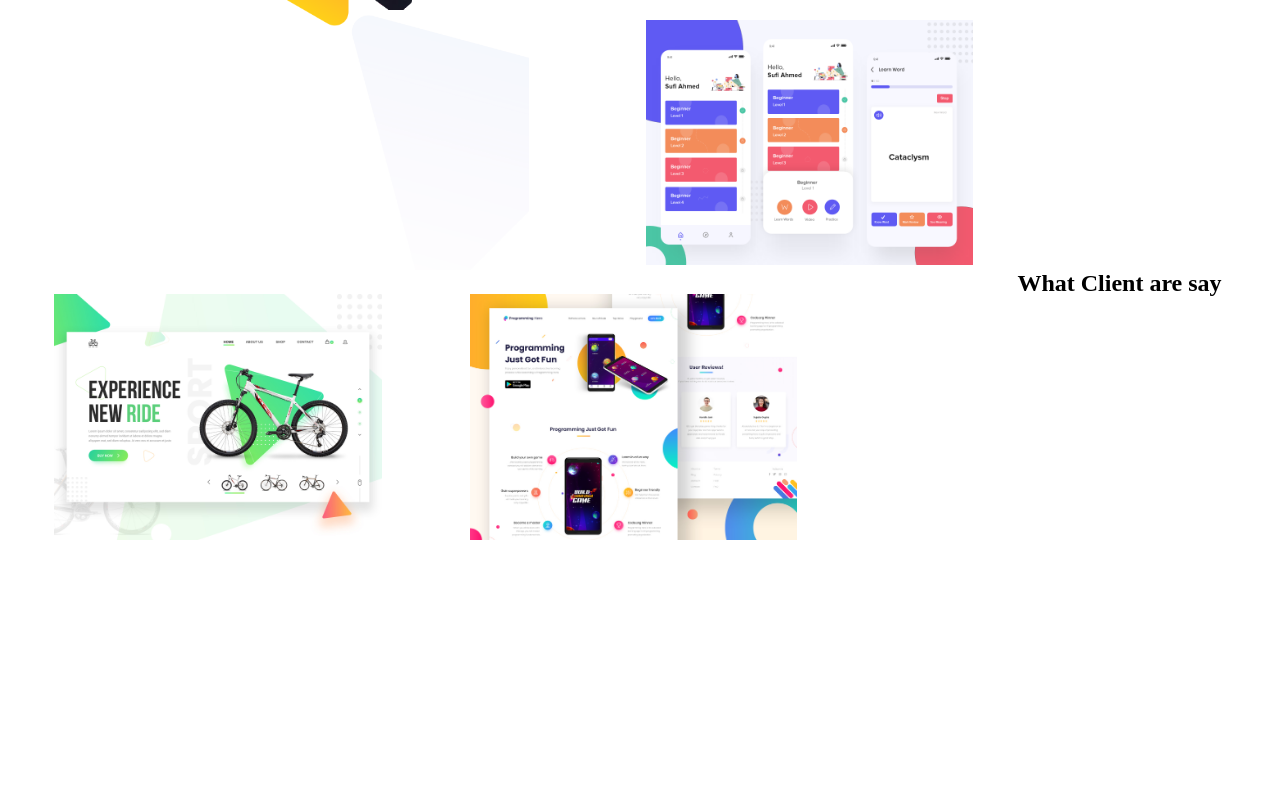
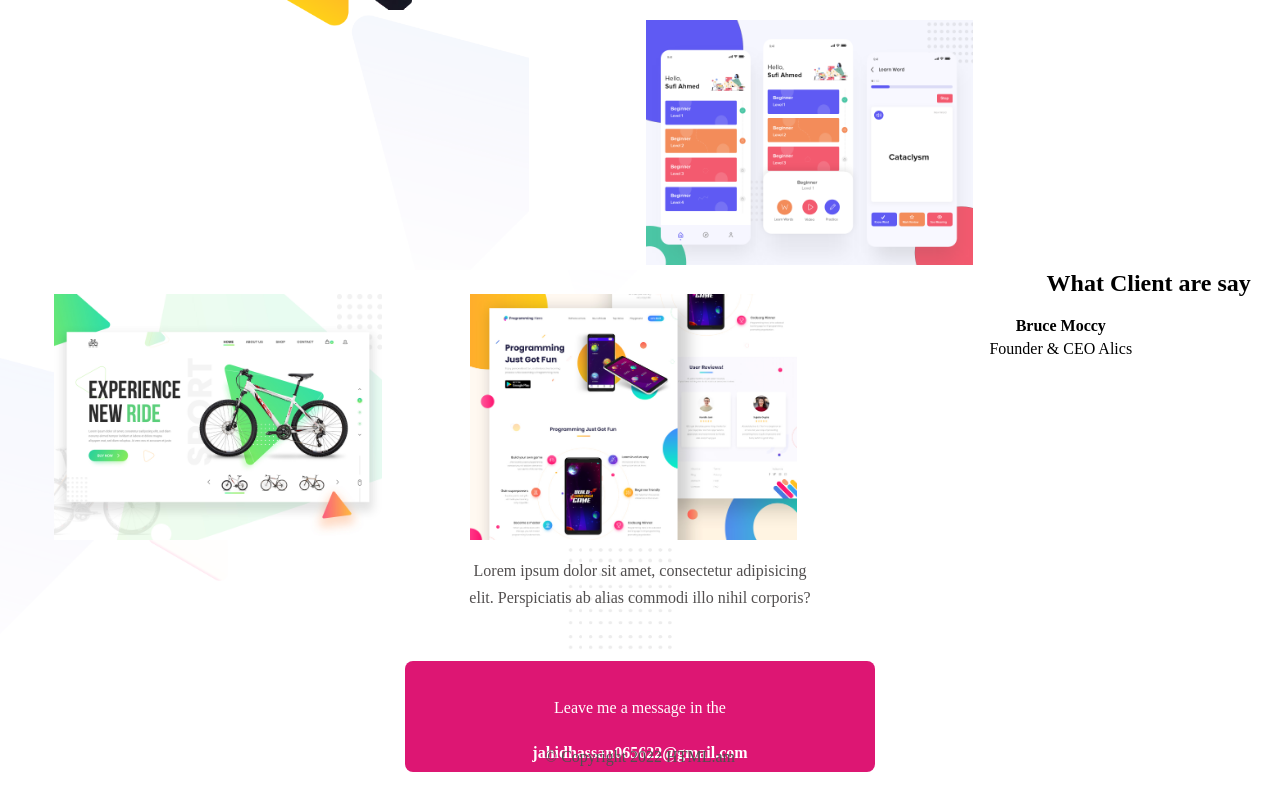
Before and after one commit to jahid005/personal-web, a plain HTML site: page index.html in a window 1280 px wide. Shown: the part 970-1763 px from the top of the page. Before the commit the page ends 1527 px from the top, so only its background shows below. Drawn offline with Linux system fonts and the light colour scheme.

Commit message:
site done

```diff
--- a/index.html
+++ b/index.html
@@ -42,10 +42,22 @@
         </div>
 
     </section>
+    <section class="footer-section">
+        <div class="footer-details">
+            <h2>What Client are say</h2>
+            <div class="client">
+                <h4>Bruce Moccy</h4>
+                <span>Founder & CEO Alics</span>
+            </div>
+            <p class="f-lorem">Lorem ipsum dolor sit amet, consectetur adipisicing elit. Perspiciatis ab alias commodi illo nihil corporis?</p>
+        <div class="contact">
+            <p>Leave me a message in the</p>
+            <b><a href = "mailto: jahidhassan065622@gmail.com">jahidhassan065622@gmail.com</a></b>
+        </div>
+    </section>
     <footer>
-        <h2>What Client are say</h2>
-        <div></div>
-
+        <p>&copy; Copyright 2022 HTML.am
+        </p>
     </footer>
 </body>
 </html>
--- a/style.css
+++ b/style.css
@@ -63,6 +63,8 @@ section{
     height:40px;
     width:0;
     background:rgb(221, 22, 115);
+    background: rgb(89,115,173);
+background: linear-gradient(47deg, rgba(89,115,173,1) 18%, rgba(193,84,139,1) 79%);
     /* color:#fff; */
     border-radius:5px;
     z-index:-1;
@@ -97,6 +99,36 @@ section{
     margin:10px 0;
 }
 /* footer */
-.footer h2{
+.footer-section{
+    background:url(./img/footer-bg.png);
+    background-repeat: no-repeat;
+    background-size: contain;
+}
+.footer-details{
+    text-align:center;
+}
+.f-lorem {
+    width: 350px;
+    margin: auto;
+}
+.contact{
+    text-align:center;
+    width: 450px;
+    margin:auto;
+    background:rgb(221, 22, 115);
+    padding:10px;
+    border-radius:8px;
+    margin-top:50px;
+}
+.contact a{
+    color: #fff;
+}
+.contact p{
+    color: #fff;
+}
+footer p{
     text-align: center;
 }
+.client{
+    margin:20px 0;
+}
```
